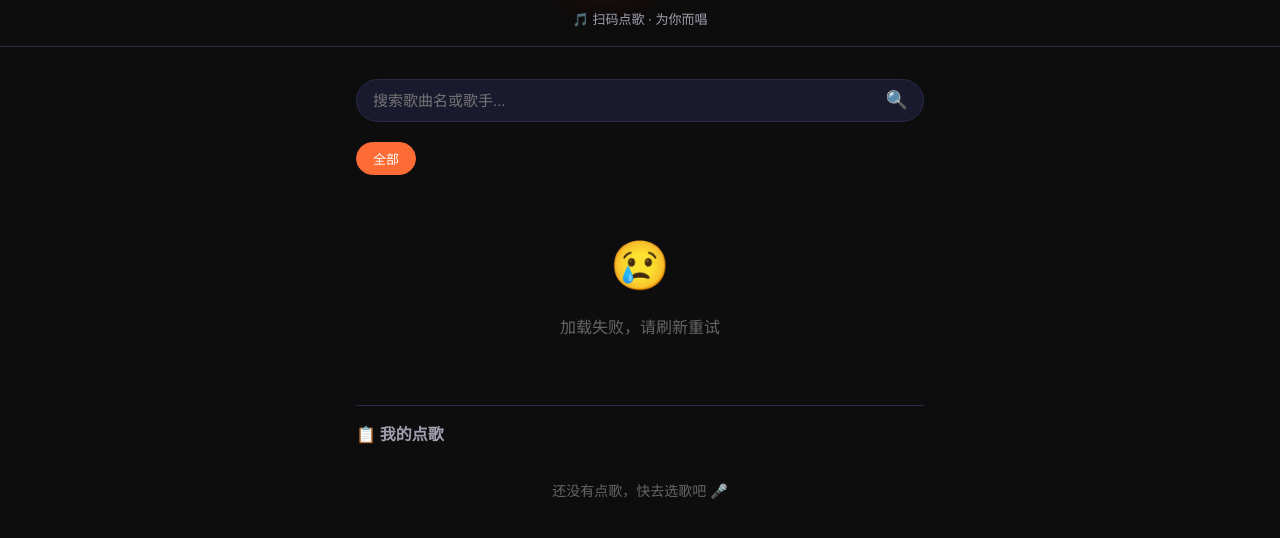
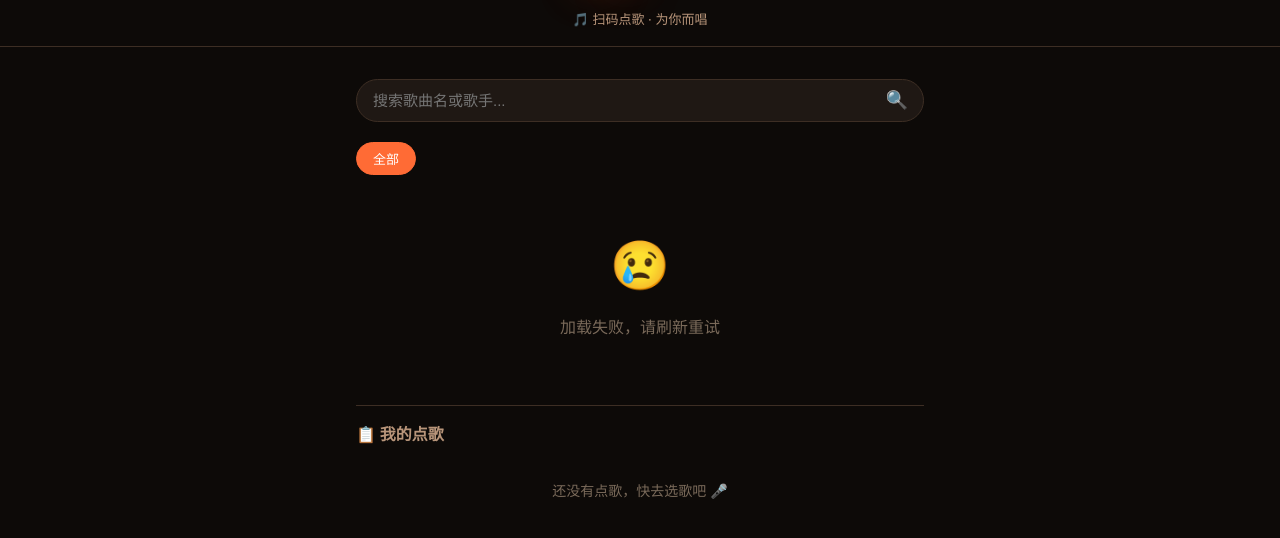
Before and after one commit to YJGNAF/song-request, a website: page public/index.html in a window 1280 px wide. Shown: the part 80-618 px from the top of the page. Drawn offline with nearby package versions, Linux system fonts and the light colour scheme; no server answers.

Commit message:
style: 背景色改为暖棕调，配合落日橙主题

```diff
--- a/public/style.css
+++ b/public/style.css
@@ -6,20 +6,20 @@
 }
 
 :root {
-  --bg-primary: #0d0d0d;
-  --bg-secondary: #1a1a2e;
-  --bg-card: #16213e;
-  --bg-input: #1a1a2e;
-  --text-primary: #e0e0e0;
-  --text-secondary: #a0a0b0;
-  --text-muted: #666;
+  --bg-primary: #0d0a08;
+  --bg-secondary: #1f1814;
+  --bg-card: #1c1510;
+  --bg-input: #1f1814;
+  --text-primary: #e8d5c4;
+  --text-secondary: #b8957a;
+  --text-muted: #7a6a5a;
   --accent: #FF6B35;
   --accent-hover: #FF8C42;
   --success: #2ecc71;
   --warning: #f39c12;
   --danger: #e74c3c;
   --info: #3498db;
-  --border: #2a2a4a;
+  --border: #3d2e24;
   --radius: 12px;
   --radius-sm: 8px;
   --shadow: 0 4px 20px rgba(0,0,0,0.3);
```
